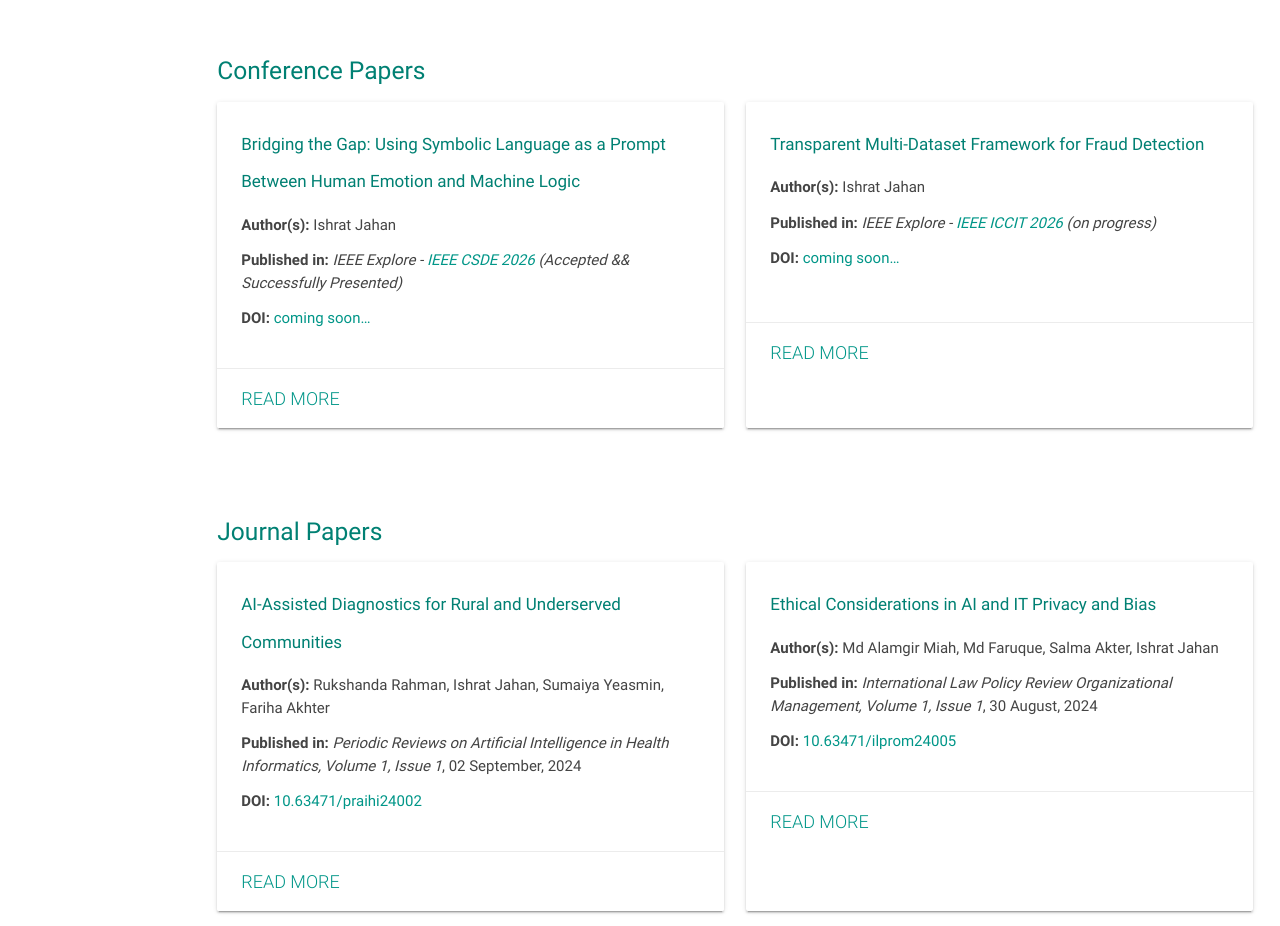
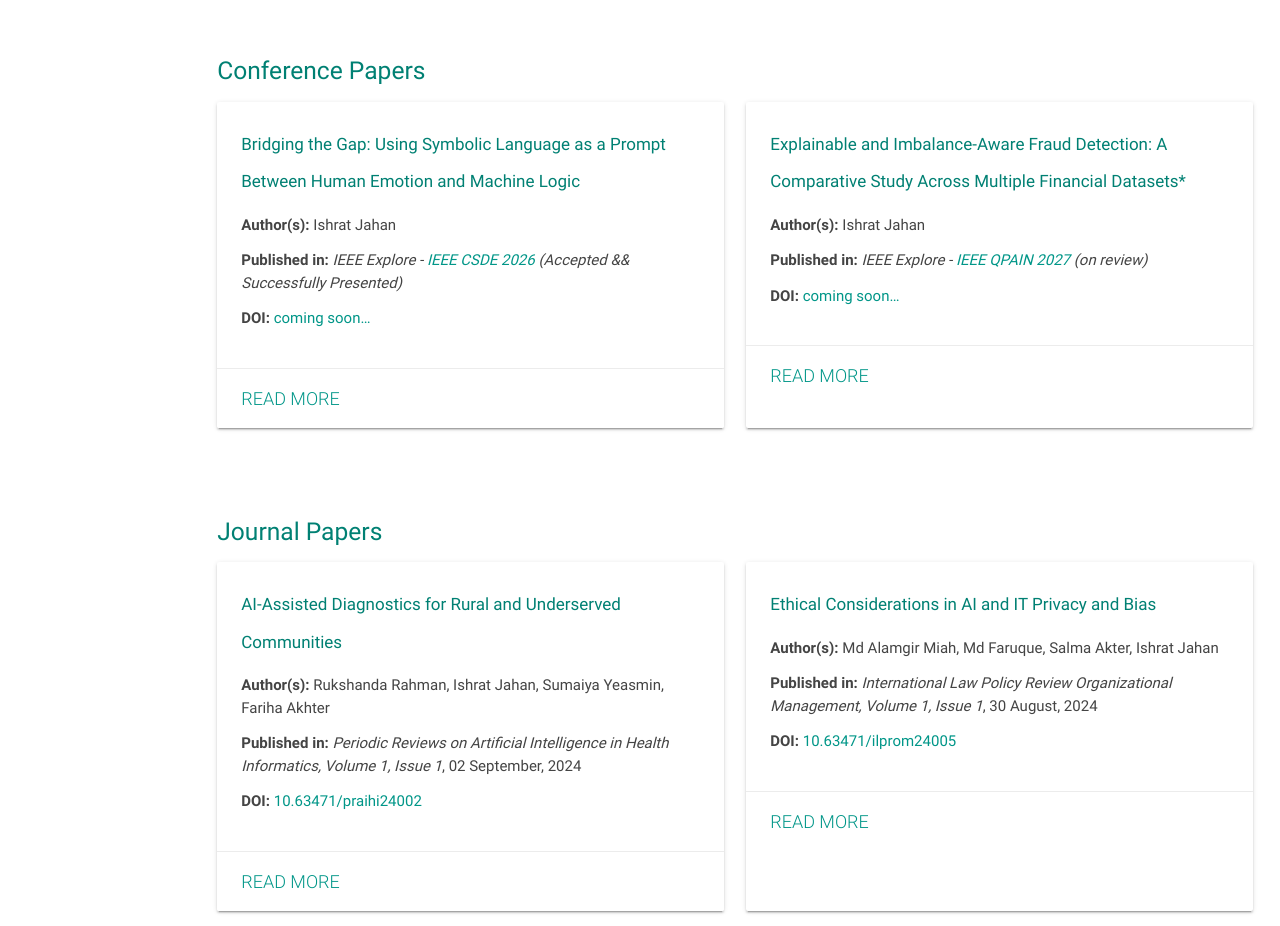
Before and after one commit to ishaijp/ishaijp.github.io, a plain HTML site: page index.html in a window 1280 px wide. Shown: the part 5589-6515 px from the top of the page. Drawn offline with nearby package versions, Linux system fonts and the light colour scheme.

Commit message:
Update index.html

```diff
--- a/index.html
+++ b/index.html
@@ -590,16 +590,16 @@
     <div class="card-content">
       <span class="card-title teal-text"
             style="font-family:'Roboto', sans-serif; font-weight:400; font-size:17px;">
-        Transparent Multi-Dataset Framework for Fraud Detection
+        Explainable and Imbalance-Aware Fraud Detection: A Comparative Study Across Multiple Financial Datasets*
       </span>
       <p style="font-family:'Roboto', serif; font-size:15px; color:#444; margin:8px 0;">
         <b>Author(s):</b> Ishrat Jahan
       </p>
       <p style="font-family:'Roboto', serif; font-size:15px; color:#444; margin:8px 0;">
         <b>Published in:</b> <em>IEEE Explore -
-          <a href="https://iccit.org.bd/" target="_blank" style="color:#009688; text-decoration:none;">
-            IEEE ICCIT 2026
-          </a> (on progress)</em>
+          <a href="https://qpain.org/" target="_blank" style="color:#009688; text-decoration:none;">
+            IEEE QPAIN 2027
+          </a> (on review)</em>
       </p>
       <p style="font-family:'Roboto', serif; font-size:15px; color:#444; margin:8px 0;">
         <b>DOI:</b> <a href="" target="_blank" style="color:#009688; text-decoration:none;">coming soon…</a>
```
